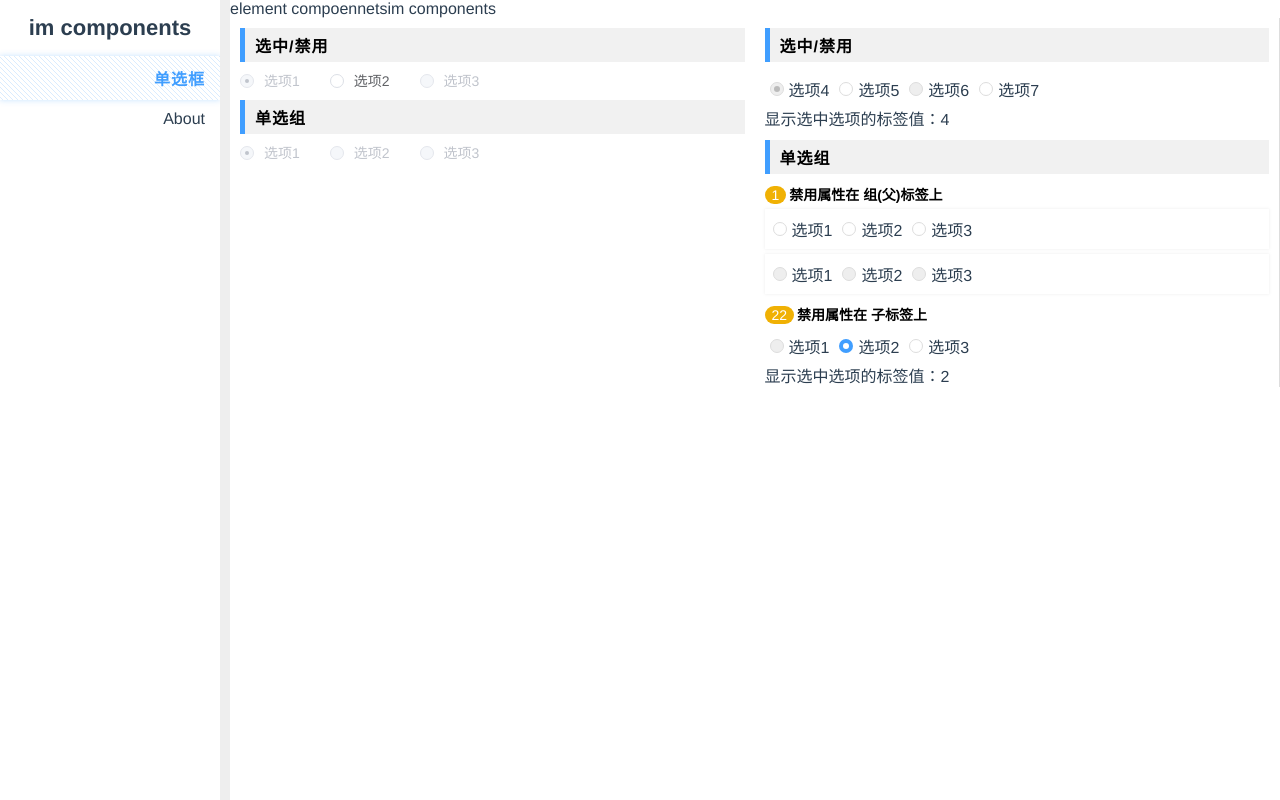
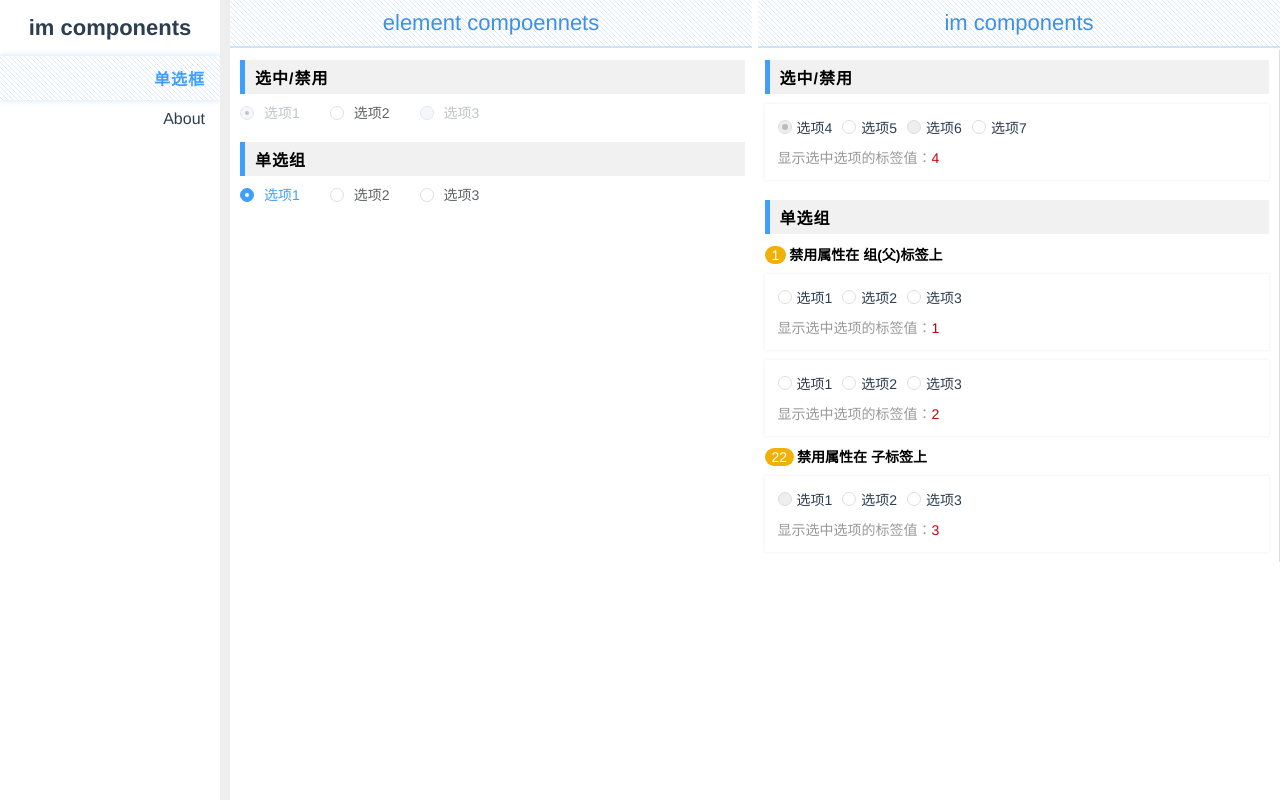
Before and after one commit to txl764496056/vue-imitate-element, a Vue app: page / in a window 1280 px wide. Built offline with nearby package versions, Linux system fonts and the light colour scheme.

Commit message:
更新父组件双向绑定实现方法

```diff
--- a/src/App.vue
+++ b/src/App.vue
@@ -29,6 +29,12 @@
   height:100vh;width:100vw;
   display:flex;
 }
+
+@mixin blue-gradient{
+  background-color:rgba(64,158,255,0.2);
+  background-image:linear-gradient(45deg,#fff 0,#fff 40%,transparent 40%,transparent 50%,#fff 50%,#fff 90%,transparent 90%,transparent 100%);
+  background-size:5px 5px;
+}
 #nav {
   width:220px; overflow-y:auto;
   text-align:right;
@@ -40,9 +46,7 @@
       color: $theme-color;
       font-weight:bold;letter-spacing: 1px;
       box-shadow:0 0 6px rgba(64,158,255,0.3);
-      background-color:rgba(64,158,255,0.2);
-      background-image:linear-gradient(45deg,#fff 0,#fff 40%,transparent 40%,transparent 50%,#fff 50%,#fff 90%,transparent 90%,transparent 100%);
-      background-size:5px 5px;
+      @include blue-gradient;
     }
     &.router-link-exact-active ,&.router-link-exact-active+a{
       border:none;
@@ -51,9 +55,19 @@
   }
 }
 .content{
-  border-left:10px solid #eee;flex:1;text-align:left;
+  border-left:10px solid #eee;flex:1;text-align:left;position:relative;padding-top:50px;
   @at-root .compare-title{
-    display:flex;
+    display:flex;position:absolute;top:0;right:0;left:0;
+    p{
+      flex:1;text-align:center;font-size:22px;color:#3f8fe2;@include blue-gradient;padding:10px;
+      border-bottom:2px solid #cee3f9;
+      &:first-of-type{
+        margin-right:3px;
+      }
+      &:not(:first-of-type){
+        margin-left:3px;
+      }
+    }
   }
 }
 
--- /dev/null
+++ b/src/components/EmptyTest.vue
@@ -0,0 +1,15 @@
+<template>
+    <div>
+            <slot></slot>
+    </div>
+</template>
+
+<script>
+    export default {
+        name:"EmptyTest"
+    }
+</script>
+
+<style lang="scss" scoped>
+
+</style>
--- a/src/components/ImRadio.vue
+++ b/src/components/ImRadio.vue
@@ -3,7 +3,7 @@
         <input
         :checked="value===label"
         :disabled="disabled"
-        @change="radioChange($event)"
+        @input="radioChange($event)"
          type="radio" :name='name' :value="label"/>
         <span class="im-radio-btn"></span>
         <span class="im-radio-txt">
@@ -16,31 +16,14 @@
     export default {
         name:"ImRadio",
         componentName:"ImRadio",
-        model:{
-            prop:'value',
-            event:'change',
-        },
         props:{
             value:{
                 type:[String,Number,Boolean],
-                default(){
-                   if(this.$parent.value&&this.$parent.value!=''){
-                        return this.$parent.value;
-                    }else{
-                        return '';
-                    }
-                }
+                default:""
             },
             name:{
                 type:[String,Number],
-                default(){
-                    console.log(this.getCompoenentParent,'prop');
-                    if(this.$parent.name&&this.$parent.name!=''){
-                        return this.$parent.name;
-                    }else{
-                        return '';
-                    }
-                }
+                default:""
             },
             label:{
                 type:[String,Number,Boolean],
@@ -48,41 +31,21 @@
             },
             disabled:{
                 type:[Boolean],
-                default(){
-                    if(this.$parent.disabled!=='undifined'){
-                        return this.$parent.disabled;
-                    }else{
-                        return false;
-                    }
-                }
+                default:false
             }
         },
-        mounted(){
-            // console.log(this.getCompoenentParent,'ddd')
-        },
-        computed:{
-            getCompoenentParent(){
-                let name = 'ImRadioGroup';
-                let parent = this.$parent;
-                // console.log(this.$parent);
-                while(parent){
-                    if(parent.$options.componentName!==name){
-                        parent = parent.$parent;
-                    }else{
-                        break;
-                    }
-                }
-                return parent;
-                // return false;
+        data(){
+            return {
+                group_parent:null,
+                radioGroup:""
             }
         },
         methods:{
             radioChange($event){
                 let val = $event.target.value;
-                this.$emit('change',val);
-                if(this.$parent.setValue){
-                    this.$parent.setValue(val);
-                }
+                this.$emit('input',val);
+                this.$parent.$emit('input',val);
+                // this.$parent.$emit.apply(this.$parent,['handleChange'].concat(this.model));
             }
         }
     }
@@ -95,7 +58,7 @@
 }
 
 .im-radio{
-    position:relative;z-index:10;display:inline-block;
+    position:relative;z-index:10;display:inline-block;font-size:14px;
     input{
         position:absolute;left:0;top:0;
         opacity:0;
--- a/src/components/ImRadioGroup.vue
+++ b/src/components/ImRadioGroup.vue
@@ -1,5 +1,5 @@
 <template>
-    <div @change="$emit('change',temp)" class="img-radio-group">
+    <div class="img-radio-group">
         <slot></slot>
     </div>
 </template>
@@ -8,10 +8,6 @@
     export default {
         name:"ImRadioGroup",
         componentName:"ImRadioGroup",
-        model:{
-            prop:['value'],
-            event:'change'
-        },
         props:{
             value:{
                 type:[String,Number,Boolean],
@@ -31,10 +27,12 @@
                 temp:this.value
             }
         },
+        created(){
+            // this.$on('handleChange',value=>{
+            //     this.$emit('change',value);
+            // })
+        },
         methods:{
-            setValue(val){
-                this.temp = val;
-            }
         }
     }
 </script>
--- a/src/scss/base.css
+++ b/src/scss/base.css
@@ -24,6 +24,10 @@
   color: #000;
 }
 
+.title:not(:first-of-type) {
+  margin-top: 20px;
+}
+
 .title2 {
   color: #000;
   font-size: 14px;
@@ -42,3 +46,19 @@
   margin-right: 3px;
   font-weight: normal;
 }
+
+.group-unit {
+  box-shadow: 0 0 3px rgba(125, 125, 125, 0.15);
+  margin: 10px 0;
+  padding: 8px;
+}
+
+.remark {
+  font-size: 14px;
+  margin: 5px;
+  color: #999;
+}
+
+.remark span {
+  color: #c50303;
+}
--- a/src/scss/base.min.css
+++ b/src/scss/base.min.css
@@ -1 +1 @@
-.compare-box{display:flex}.compare-box .im-content,.compare-box .el-content{flex:1;overflow-y:auto;padding:0 10px}.compare-box .im-content{border-right:1px solid #ddd}.title{font-size:16px;margin:10px 0;letter-spacing:1px;font-weight:bold;background-color:#f1f1f1;color:#fff;border-left:5px solid #409eff;padding:5px 10px;color:#000}.title2{color:#000;font-size:14px;font-weight:bold;margin-top:10px;margin-bottom:5px}.title2::before{content:attr(data-index);display:inline-block;background-color:#f0b104;color:#fff;border-radius:10px;padding:1px 7px;margin-right:3px;font-weight:normal}
+.compare-box{display:flex}.compare-box .im-content,.compare-box .el-content{flex:1;overflow-y:auto;padding:0 10px}.compare-box .im-content{border-right:1px solid #ddd}.title{font-size:16px;margin:10px 0;letter-spacing:1px;font-weight:bold;background-color:#f1f1f1;color:#fff;border-left:5px solid #409eff;padding:5px 10px;color:#000}.title:not(:first-of-type){margin-top:20px}.title2{color:#000;font-size:14px;font-weight:bold;margin-top:10px;margin-bottom:5px}.title2::before{content:attr(data-index);display:inline-block;background-color:#f0b104;color:#fff;border-radius:10px;padding:1px 7px;margin-right:3px;font-weight:normal}.group-unit{box-shadow:0 0 3px rgba(125,125,125,0.15);margin:10px 0;padding:8px}.remark{font-size:14px;margin:5px;color:#999}.remark span{color:#c50303}
--- a/src/scss/base.scss
+++ b/src/scss/base.scss
@@ -8,10 +8,7 @@ $theme-color:#409eff;
 
 .title{
     font-size:16px;margin:10px 0;letter-spacing:1px;font-weight:bold;background-color:#f1f1f1;color:#fff;border-left:5px solid $theme-color;padding:5px 10px;color:#000;
-    // &::before{
-    //     $size:14px;
-    //     content:"";width:$size;height:$size;display:inline-block;background-color:$theme-color;transform:rotate(45deg);margin-right:10px;box-shadow:2px -2px 0 #99dddd;
-    // }
+    &:not(:first-of-type){margin-top:20px;}
 }
 
 .title2{
@@ -20,3 +17,15 @@ $theme-color:#409eff;
         content:attr(data-index);display:inline-block;background-color:#f0b104;color:#fff;border-radius:10px;padding:1px 7px;margin-right:3px;font-weight:normal;
     }
 }
+
+
+.group-unit{
+    box-shadow:0 0 3px rgba(125,125,125,0.15);margin:10px 0;padding:8px;
+  }
+
+.remark{
+    font-size:14px;margin:5px;color:#999;
+    span{
+        color:rgb(197, 3, 3);
+    }
+}
--- a/src/views/Home.vue
+++ b/src/views/Home.vue
@@ -1,5 +1,7 @@
 <template>
   <div class="home compare-box">
+
+
     <div class="el-content">
       <!-- 选中/禁用 -->
       <div class="title">选中/禁用</div>
@@ -11,63 +13,81 @@
       :disabled="item.disabled">选项{{item.label}}</el-radio>
       <!-- 单选组 -->
       <div class="title">单选组</div>
-      <el-radio-group disabled v-model="el_radio_group_selected">
+      <el-radio-group v-model="el_radio_group_selected">
          <el-radio
           v-for="item in el_radio_group"
           :key="item.label"
           :label='item.label'>选项{{item.label}}</el-radio>
       </el-radio-group>
     </div>
+
+
     <div class="im-content">
         <!-- 选中/禁用 -->
         <div class="title">选中/禁用</div>
+
+        <div class="group-unit">
           <im-radio
             v-for="item in im_radio"
             :key="item.label"
             :disabled="item.disabled"
             :label="item.label"
-        @change="imRadioChange"
+            name='radio1'
             v-model="im_radio_selected">选项{{item.label}}</im-radio>
-        <p>显示选中选项的标签值：{{imradio_value}}</p>
+            <p class="remark">显示选中选项的标签值：<span>{{im_radio_selected}}</span></p>
+        </div>
+
         <!-- 单选组 -->
         <div class="title">单选组</div>
 
         <!-- 禁用属性在组标签上 -->
         <div class="title2" data-index="1">禁用属性在 组(父)标签上</div>
-        <im-radio-group class="group-unit"
-        v-model="im_radio_group_selected"
+        <div class="group-unit">
+            <im-radio-group
+            v-model="im_radio_group_selected1"
             name="'im-group1'">
-          <im-checkbox>    <!-- 嵌套一个div,检测子组件在获取父的时候是否有影响-->
+              <!-- 嵌套一个父组件,检测子组件在获取父的时候是否有影响 -->
+              <!-- <empty-test>  -->
                 <im-radio
                 v-for="item in im_radio_group"
                 :key="item.label"
                 :label="item.label">选项{{item.label}}</im-radio>
-          </im-checkbox>
+              <!-- </empty-test> -->
             </im-radio-group>
-        <im-radio-group class="group-unit"
-        v-model="im_radio_group_selected"
+            <p class="remark">显示选中选项的标签值：<span>{{im_radio_group_selected1}}</span></p>
+        </div>
+
+        <div class="group-unit">
+            <im-radio-group
+            v-model="im_radio_group_selected2"
             :disabled="true"
-        name="'im-group1'">
+            name="'im-group2'">
                 <im-radio
                 v-for="item in im_radio_group"
                 :key="item.label"
                 :label="item.label">选项{{item.label}}</im-radio>
             </im-radio-group>
+            <p class="remark">显示选中选项的标签值：<span>{{im_radio_group_selected2}}</span></p>
+        </div>
 
         <!-- 禁用属性在每个子标签上 -->
         <div class="title2" data-index="22">禁用属性在 子标签上</div>
+        <div class="group-unit">
           <im-radio-group
-        v-model="im_radio_group_selected"
-        @change="imRadioGroupChange"
-        name="'im-group1'">
+          v-model="im_radio_group_selected3"
+          name="'im-group3'">
               <im-radio
               v-for="item in im_radio_group"
               :key="item.label"
               :disabled="item.disabled"
               :label="item.label">选项{{item.label}}</im-radio>
           </im-radio-group>
-        <p>显示选中选项的标签值：{{imradio_group_value}}</p>
+          <p class="remark">显示选中选项的标签值：<span>{{im_radio_group_selected3}}</span></p>
         </div>
+
+    </div> <!-- im-content end -->
+
+
   </div>
 </template>
 
@@ -75,14 +95,14 @@
 // @ is an alias to /src
 import ImRadio from '@/components/ImRadio.vue'
 import ImRadioGroup from '@/components/ImRadioGroup.vue'
-import ImCheckbox from '@/components/ImCheckbox.vue'
+import EmptyTest from '@/components/EmptyTest.vue'
 
 export default {
   name: 'home',
   components: {
     ImRadio,
     ImRadioGroup,
-    ImCheckbox
+    EmptyTest
   },
   data(){
     return {
@@ -108,15 +128,14 @@ export default {
         {label:2,disabled:false},
         {label:3,disabled:false}
       ],
-      im_radio_group_selected:2,
+      im_radio_group_selected1:1,
+      im_radio_group_selected2:2,
+      im_radio_group_selected3:3,
       im_radio_group:[
         {label:1,disabled:true},
         {label:2,disabled:false},
         {label:3,disabled:false}
       ],
-      // 存放已选中选项的值
-      imradio_group_value:"",
-      imradio_value:""
     }
   },
   mounted(){
@@ -124,13 +143,7 @@ export default {
     this.imradio_value = this.im_radio_selected;
   },
   methods:{
-    imRadioChange(val){
-      this.imradio_value = val;
 
-    },
-    imRadioGroupChange(val){
-      this.imradio_group_value = val;
-    }
   }
 }
 </script>
@@ -140,7 +153,5 @@ export default {
     margin:5px;display:inline-block;
   }
 }
-.group-unit{
-  box-shadow:0 0 3px rgba(125,125,125,0.15);margin:5px 0;padding:3px;
-}
+
 </style>
```
Also changed, not shown: src/test.vue (added, +163 -0 lines). Lines whose indentation alone changed are shown as unchanged.
